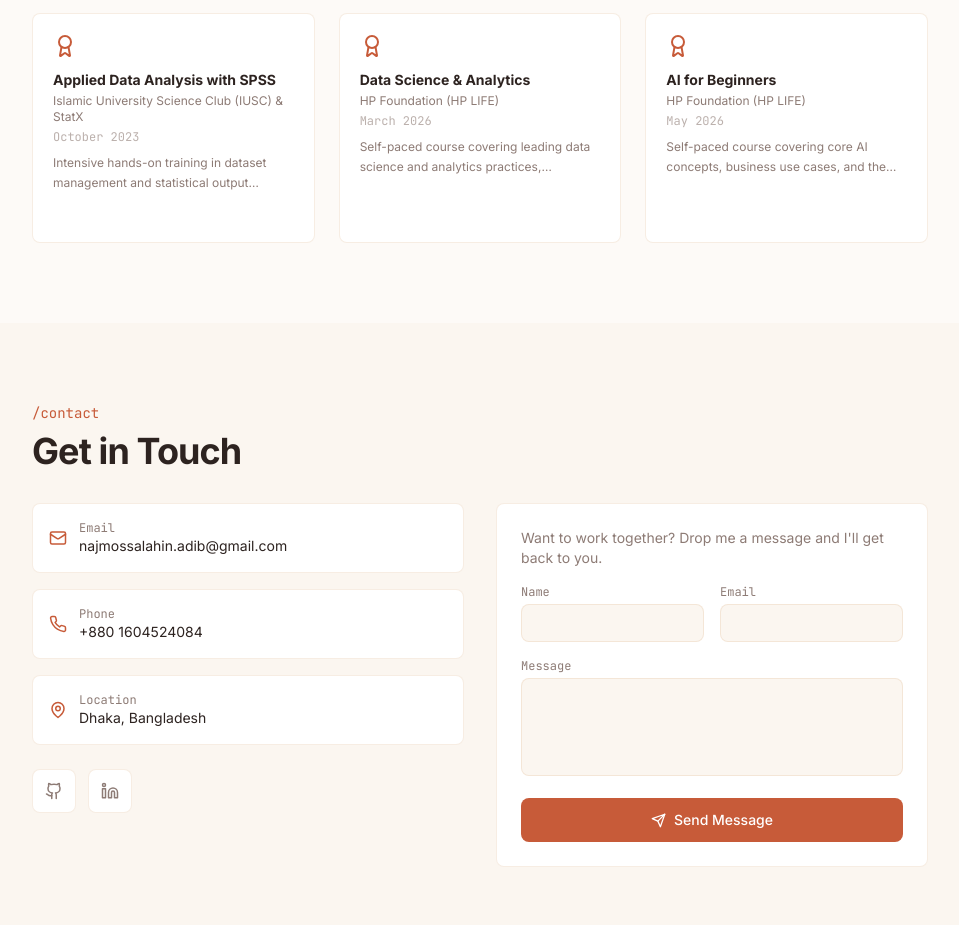
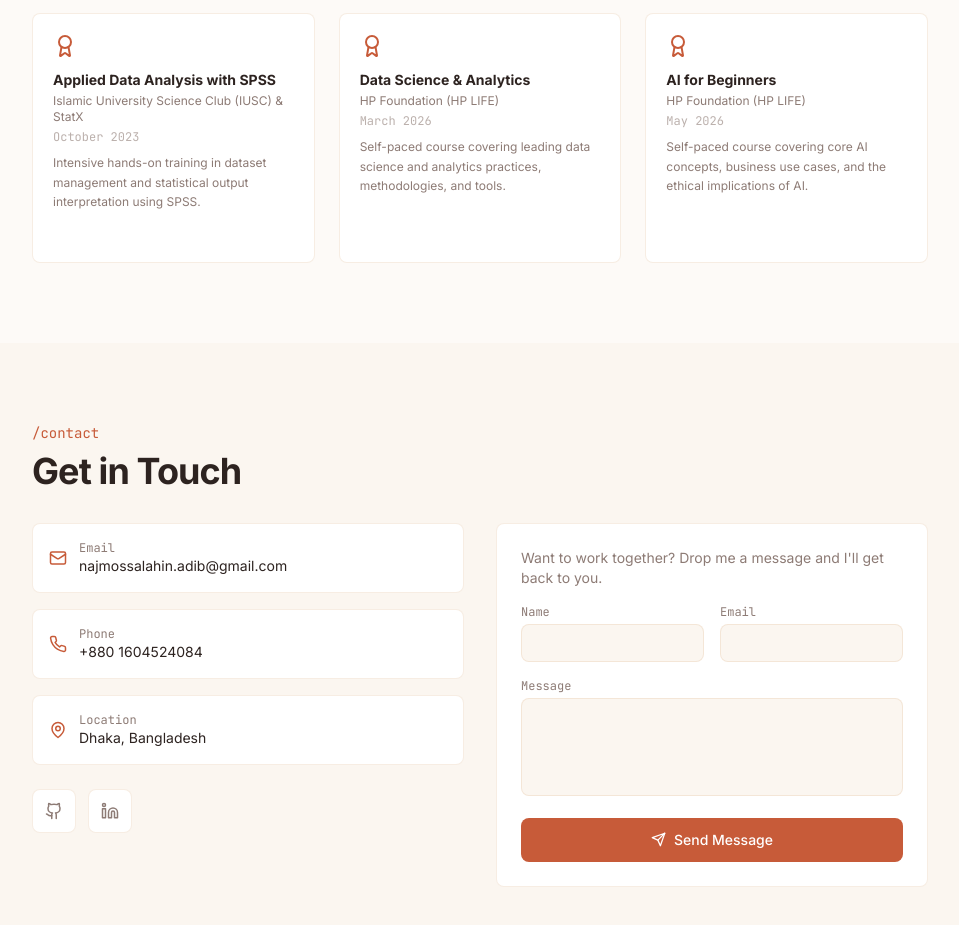
Before and after one commit to NajmosSalahin/Portfolio, a React (Vite) app: page / in a window 1280 px wide. Shown: the part 4620-5545 px from the top of the page, without its empty margins (160-1119 px from the left). Built offline with nearby package versions, Linux system fonts and the light colour scheme.

Commit message:
Remove line-clamp from certification details

```diff
--- a/src/components/Certifications.jsx
+++ b/src/components/Certifications.jsx
@@ -52,7 +52,7 @@ export default function Certifications() {
               <p className="font-mono text-xs text-warm-muted/60 dark:text-dark-muted/60 mt-1">
                 {cert.date}
               </p>
-              <p className="text-xs text-warm-muted dark:text-dark-muted mt-2 leading-relaxed line-clamp-2">
+              <p className="text-xs text-warm-muted dark:text-dark-muted mt-2 leading-relaxed">
                 {cert.details}
               </p>
               <span className="inline-flex items-center gap-1 text-xs font-mono text-warm-accent dark:text-dark-accent mt-3 opacity-0 group-hover:opacity-100 transition-opacity">
```
